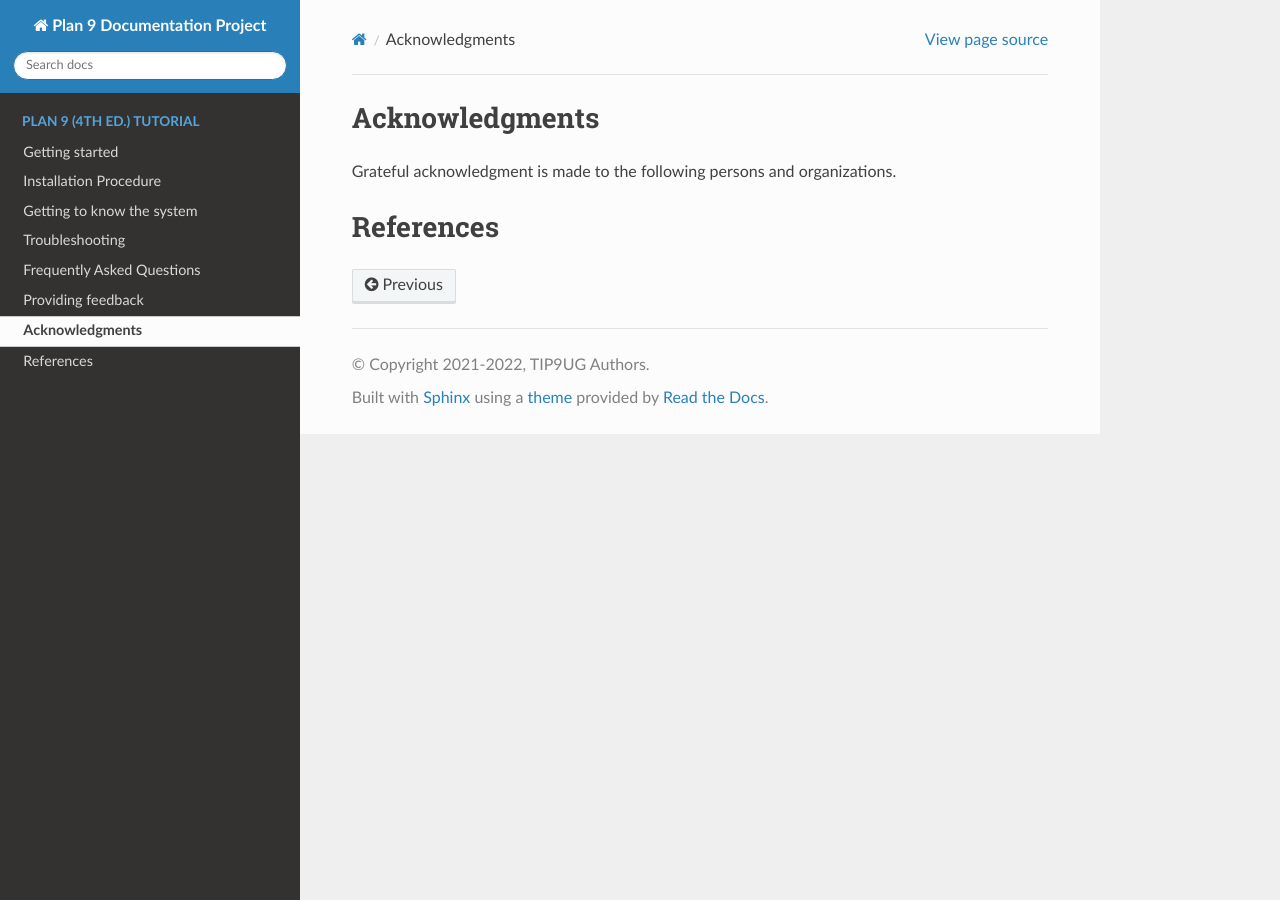
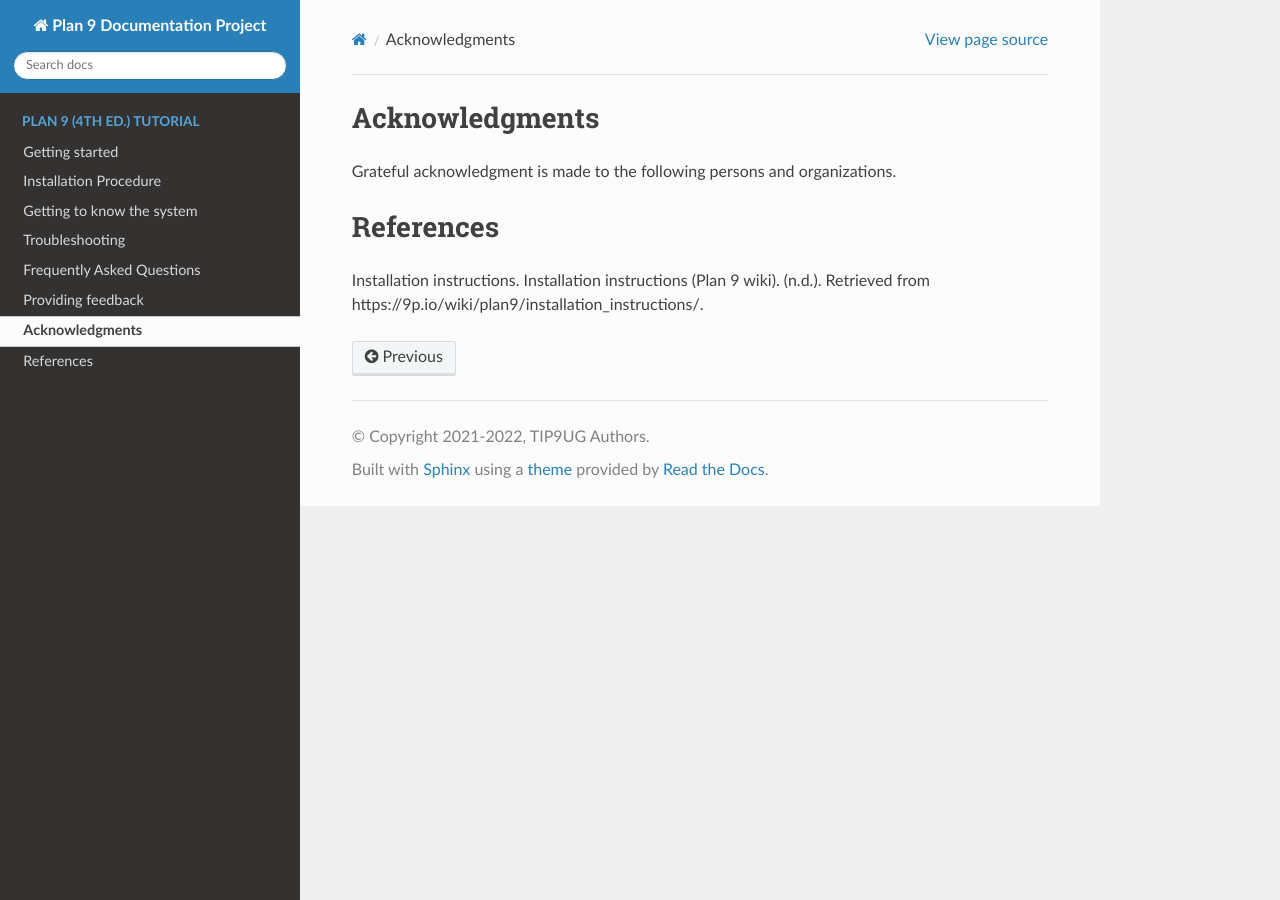
Before and after one commit to tip9ug/plan9-4th-edition-tutorial, a Sphinx documentation site: the page built from source/user/acknowledgments.md, in a window 1280 px wide. Built offline with Sphinx 7.4.7 and the Read the Docs theme 2.0.0, drawn with Linux system fonts in a browser that asks for light colours.

Commit message:
Add installation reference

```diff
--- a/source/user/acknowledgments.md
+++ b/source/user/acknowledgments.md
@@ -3,3 +3,5 @@
 Grateful acknowledgment is made to the following persons and organizations.
 
 ## References
+
+Installation instructions. Installation instructions (Plan 9 wiki). (n.d.). Retrieved from https://9p.io/wiki/plan9/installation_instructions/.
```
